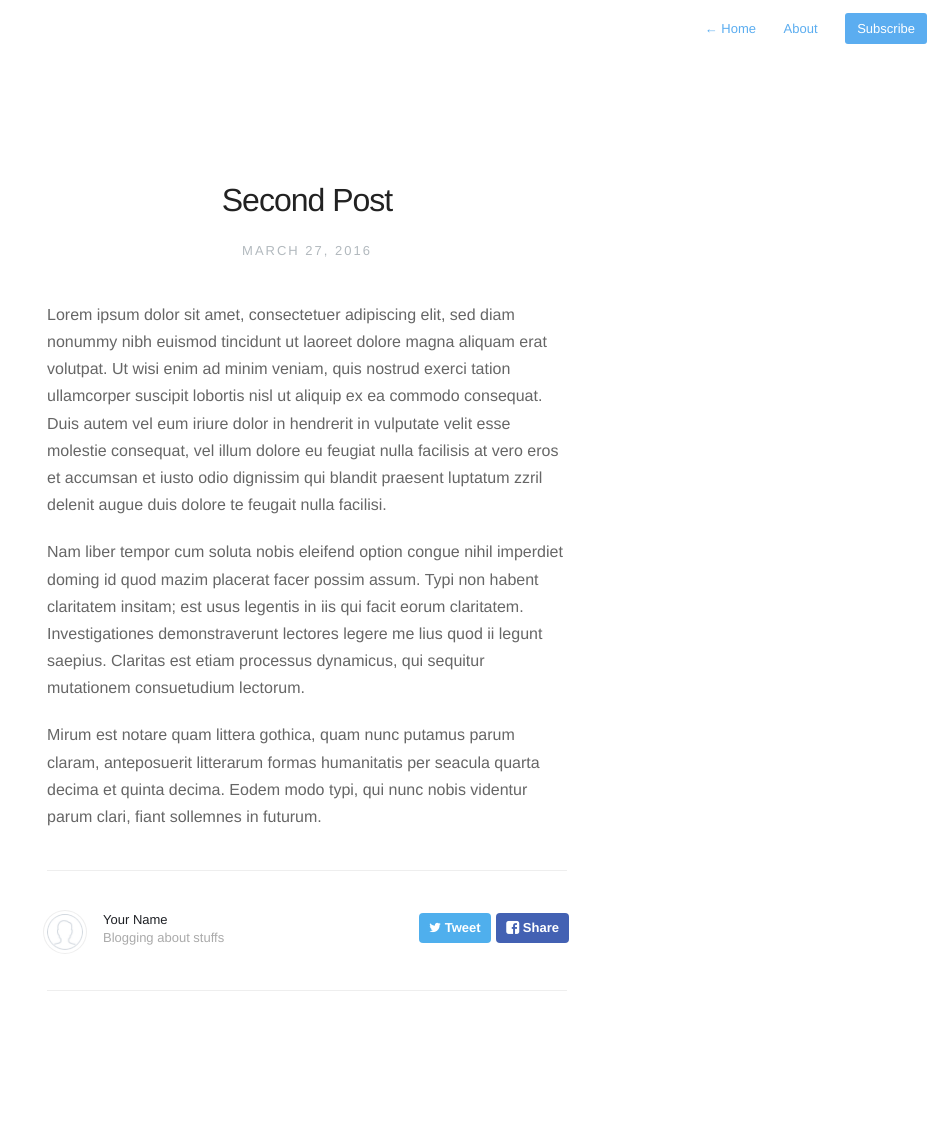
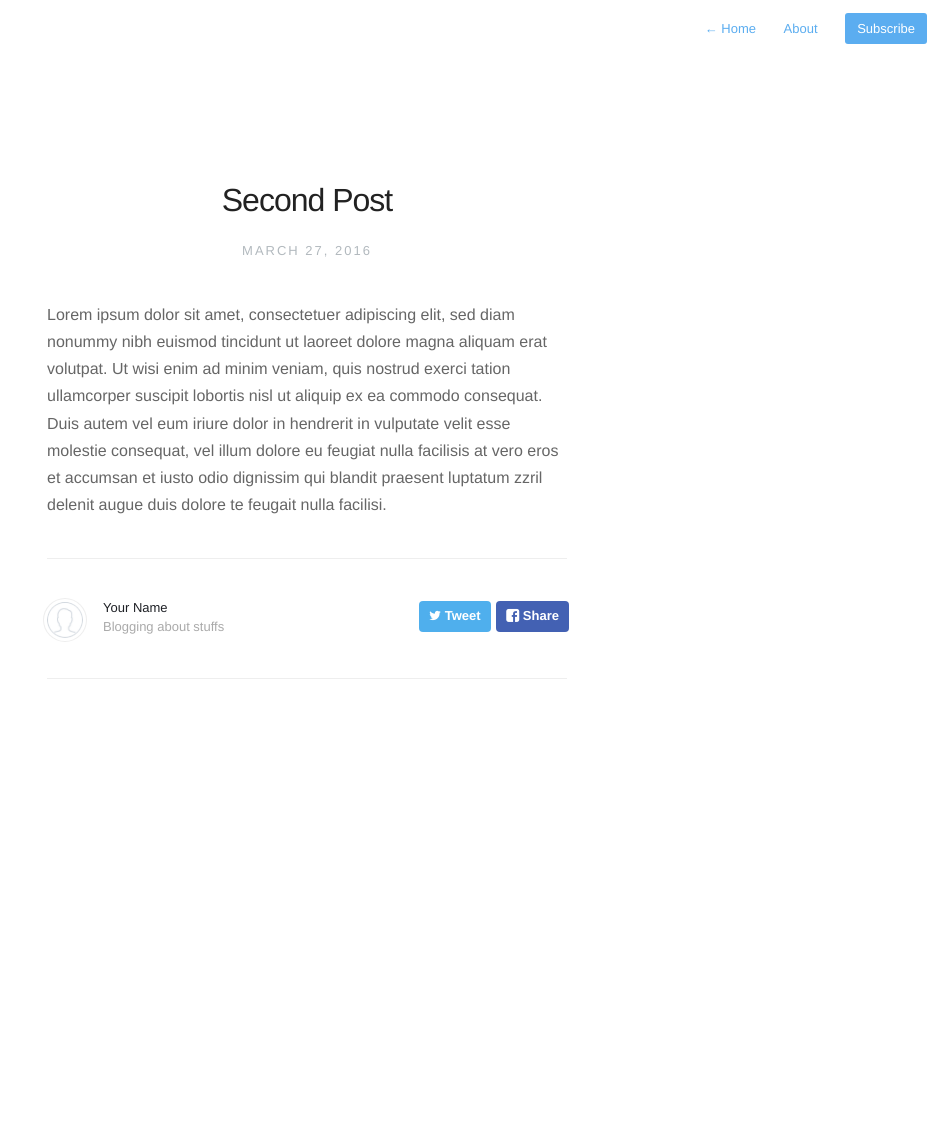
Before and after one commit to mdshams/shams-blog, a Jekyll site: the page built from _posts/2016-03-27-Second-post.markdown, in a window 1280 px wide. Shown: the whole page, without its empty margins (333-1280 px from the left). Built offline with Jekyll 4.4.1, drawn with Linux system fonts in a browser that asks for light colours; nearby versions of some CDN libraries; comment, search, counter and statistics services are not loaded; after the commit the page ends 900 px from its top, so only the background shows below that.

Commit message:
modify post

```diff
--- a/_posts/2016-03-27-Second-post.markdown
+++ b/_posts/2016-03-27-Second-post.markdown
@@ -5,7 +5,3 @@ description: Blog Second
 ---
 
 Lorem ipsum dolor sit amet, consectetuer adipiscing elit, sed diam nonummy nibh euismod tincidunt ut laoreet dolore magna aliquam erat volutpat. Ut wisi enim ad minim veniam, quis nostrud exerci tation ullamcorper suscipit lobortis nisl ut aliquip ex ea commodo consequat. Duis autem vel eum iriure dolor in hendrerit in vulputate velit esse molestie consequat, vel illum dolore eu feugiat nulla facilisis at vero eros et accumsan et iusto odio dignissim qui blandit praesent luptatum zzril delenit augue duis dolore te feugait nulla facilisi.
-
-Nam liber tempor cum soluta nobis eleifend option congue nihil imperdiet doming id quod mazim placerat facer possim assum. Typi non habent claritatem insitam; est usus legentis in iis qui facit eorum claritatem. Investigationes demonstraverunt lectores legere me lius quod ii legunt saepius. Claritas est etiam processus dynamicus, qui sequitur mutationem consuetudium lectorum.
-
-Mirum est notare quam littera gothica, quam nunc putamus parum claram, anteposuerit litterarum formas humanitatis per seacula quarta decima et quinta decima. Eodem modo typi, qui nunc nobis videntur parum clari, fiant sollemnes in futurum.
```
